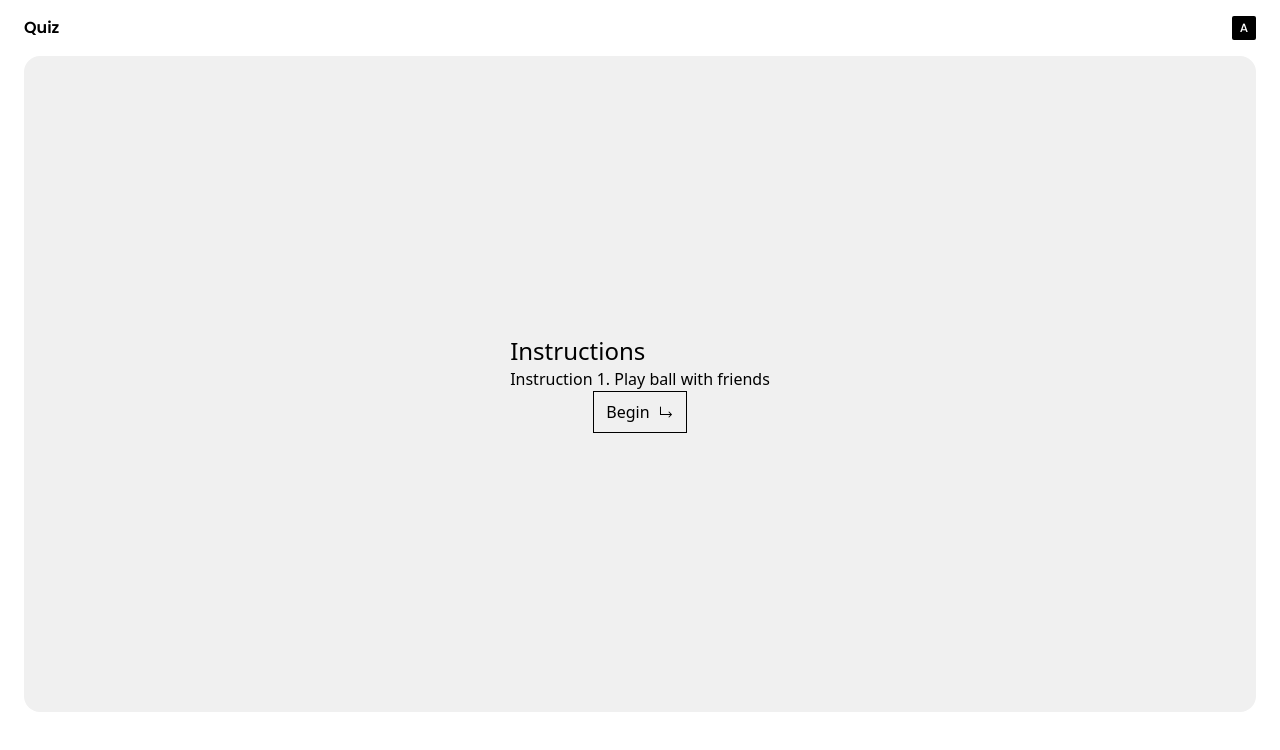
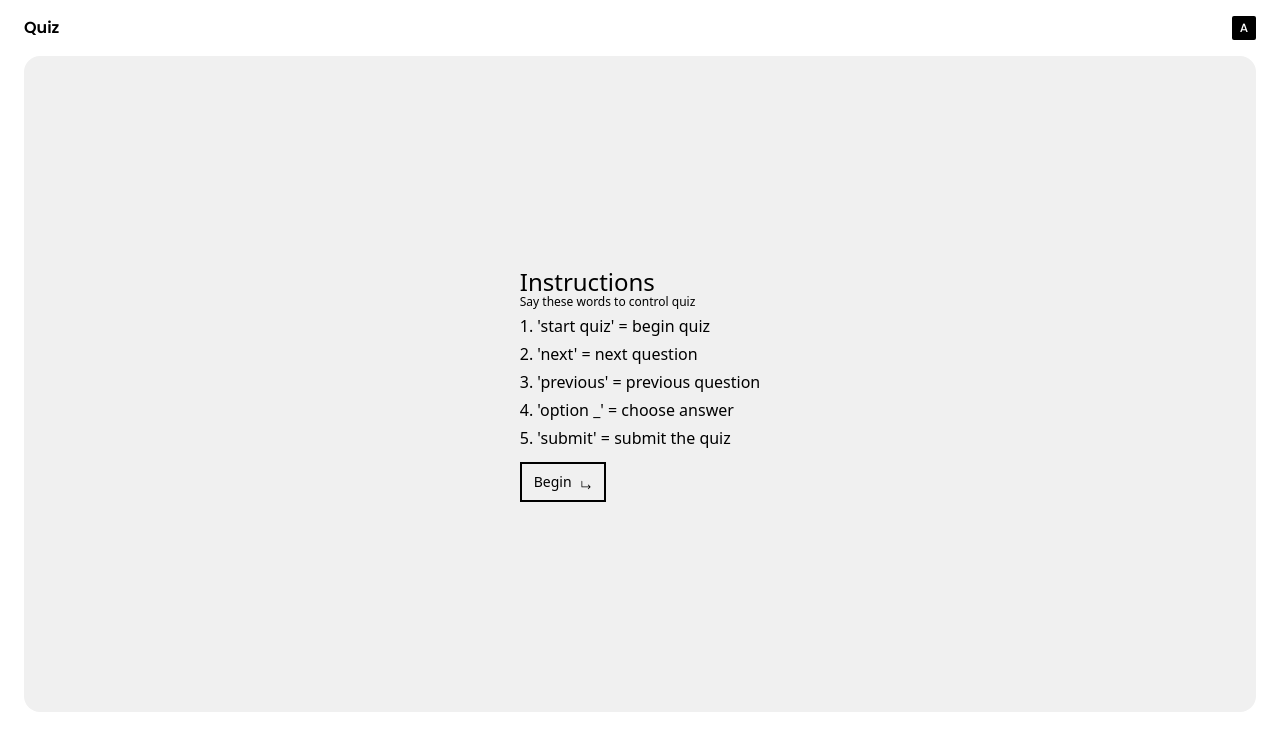
Before and after one commit to limitlez2020/blind-quiz, a Next.js app: page / in a window 1280 px wide. Shown: the top 750 px of the page. Built offline with nearby package versions, Linux system fonts and the light colour scheme.

Commit message:
Updated the UI of the home page and added real instructions

```diff
--- a/app/page.js
+++ b/app/page.js
@@ -14,11 +14,11 @@ const poppins = Poppins({subsets: ["latin"], weight: ["100", "200", "300", "400"
 export default function Home() {
   /* Array of instructions: */
   const instructions = [
-    "Play ball with friends",
-    "Don't take everything to heart",
-    "Be kind to others",
-    "Learn to play the guitar",
-    "Eat a salad for lunch",
+    "'start quiz' = begin quiz",
+    "'next'       = next question",
+    "'previous'   = previous question",
+    "'option _'   = choose answer",
+    "'submit'     = submit the quiz",
   ];
 
 
@@ -34,28 +34,36 @@ export default function Home() {
 
       {/* Main Body: */}
       <div className="flex w-full h-[41rem] px-6 justify-center items-center">
-        {/* Container */}
+        {/* Gray Container */}
         <div className="flex flex-col bg-[#F0F0F0] w-full h-full px-5
                         rounded-2xl justify-center items-center"
         >
+          {/* Content Container */}
+          <div className="flex flex-col items-start">
             {/* Instructions */}
             <div>
               {/* Header */}
               <p className="text-2xl">Instructions</p>
+              {/* Subheader */}
+              <p className="-mt-1 mb-1 text-xs">Say these words to control quiz</p>
 
               {/* Instruction */}
-            <p> Instruction 1. {instructions[0]}</p>
-
+              {instructions.map((instruction, index) => (
+                <div className="mb-1" key={index}>
+                  {index + 1}. {instruction}
+                </div>
+              ))}
             </div>
 
             {/* Start Quiz: */}
             <Link href={"/quizPage"}>
-            <button className="flex flex-row items-center justify-center
-                             border-black border-[1px] py-2 px-3 gap-2">
+              <button className="flex flex-row items-center justify-center self-end
+                              border-black border-[2px] py-2 px-3 gap-2 text-sm mt-2">
                 <p>Begin</p>
-              <ArrowTurnDownRightIcon className="size-4"/>
+                <ArrowTurnDownRightIcon className="mt-[5px] size-3"/>
               </button>
             </Link>
+          </div>
 
         </div>
       </div>
```
Lines whose indentation alone changed are shown as unchanged.
